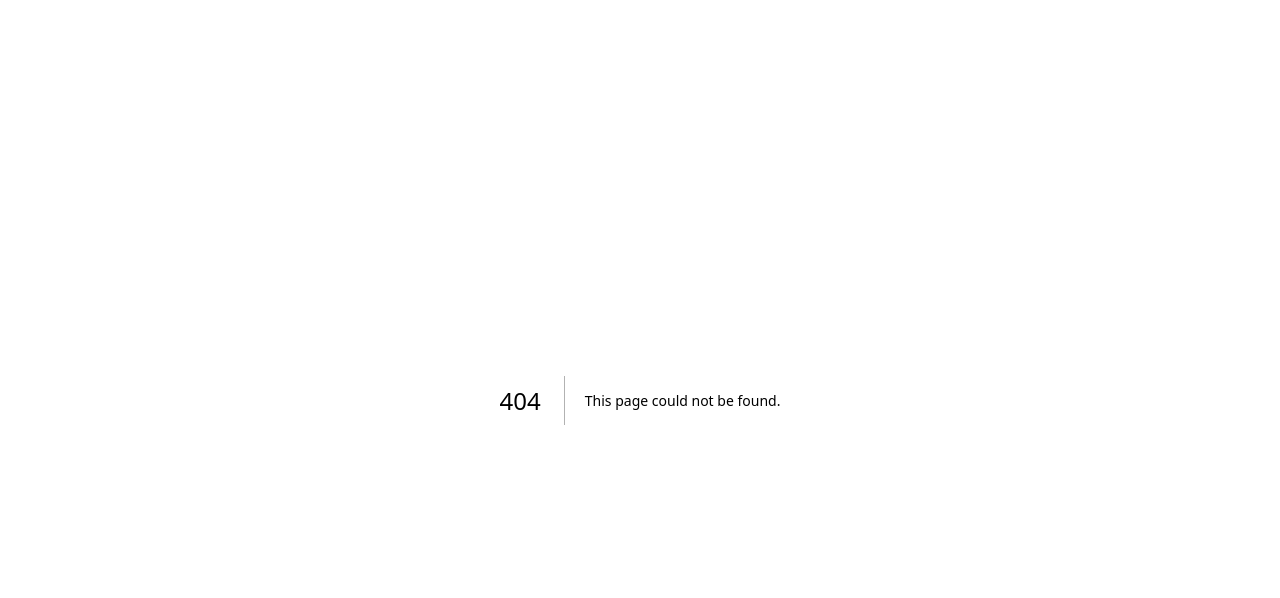
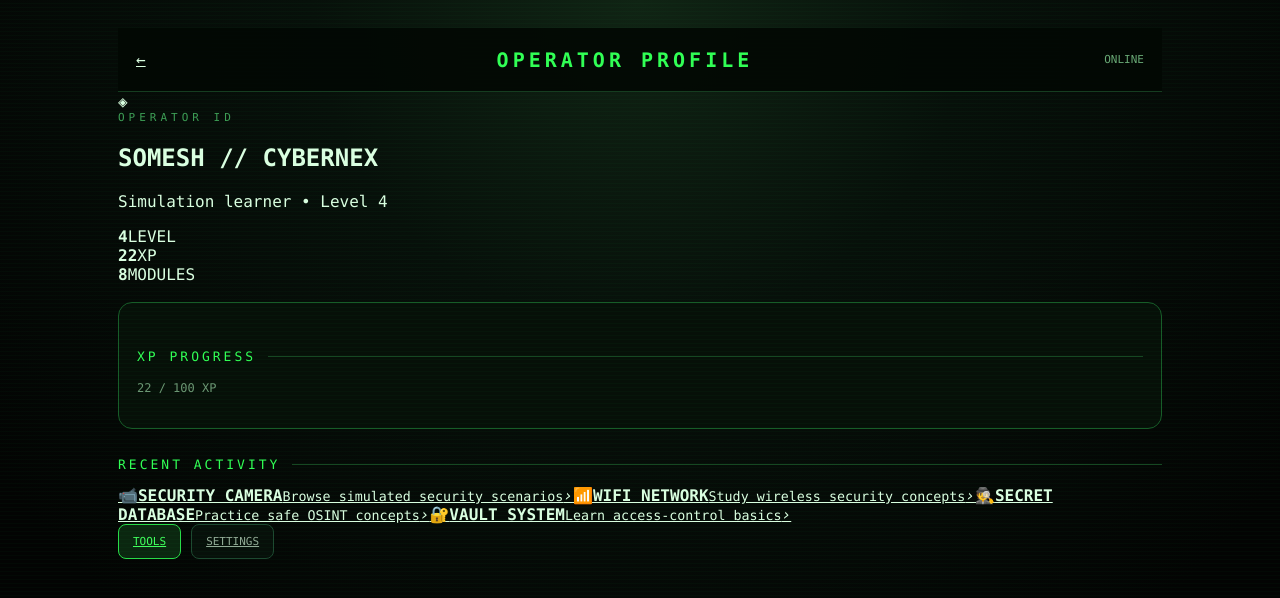
Before and after one commit to someshkohli458-star/CYBERNEX, a Next.js app: page /profile in a window 1280 px wide. Before the commit this address had no page. Shown: the top 598 px of the page. Built offline with nearby package versions, Linux system fonts and the light colour scheme.

Commit message:
feat: add operator profile experience

```diff
--- /dev/null
+++ b/app/profile/page.tsx
@@ -0,0 +1,2 @@
+const activity=[['📹','SECURITY CAMERA','Browse simulated security scenarios'],['📶','WIFI NETWORK','Study wireless security concepts'],['🕵️','SECRET DATABASE','Practice safe OSINT concepts'],['🔐','VAULT SYSTEM','Learn access-control basics']]
+export default function Profile(){return <main className="shell"><div className="container"><header className="topbar"><a className="back" href="/">←</a><div className="brand">OPERATOR PROFILE</div><div className="status">ONLINE</div></header><section className="profileHero"><div className="avatar">◈</div><div className="eyebrow">OPERATOR ID</div><h1>SOMESH // CYBERNEX</h1><p>Simulation learner • Level 4</p></section><section className="stats"><div><strong>4</strong><span>LEVEL</span></div><div><strong>22</strong><span>XP</span></div><div><strong>8</strong><span>MODULES</span></div></section><section className="panel"><div className="section-title">XP PROGRESS</div><div className="progress"><i/></div><p>22 / 100 XP</p></section><div className="section-title">RECENT ACTIVITY</div><section className="activity">{activity.map(a=><a className="activityRow" href="/" key={a[1]}><span className="activityIcon">{a[0]}</span><span><b>{a[1]}</b><small>{a[2]}</small></span><em>›</em></a>)}</section><div className="buttons"><a className="btn" href="/">TOOLS</a><a className="btn secondary" href="/admin">SETTINGS</a></div></div></main>}
```
